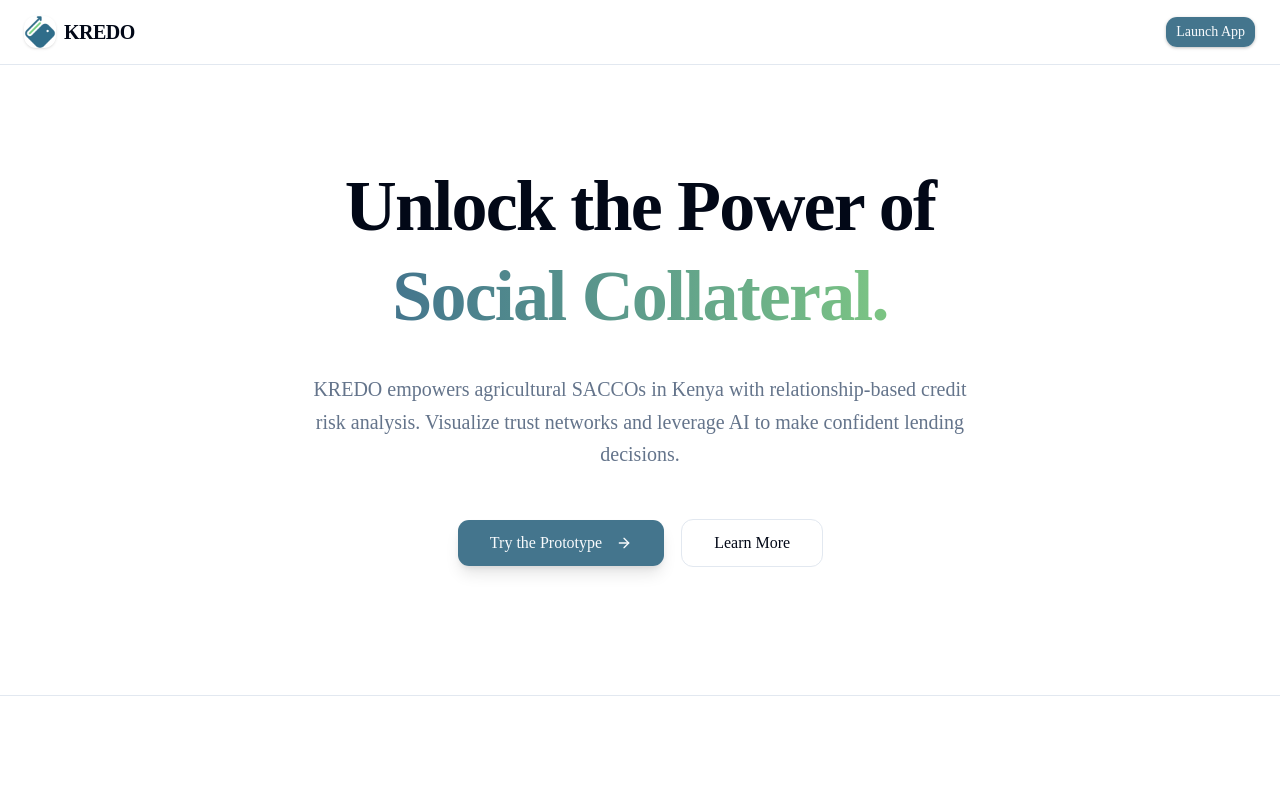
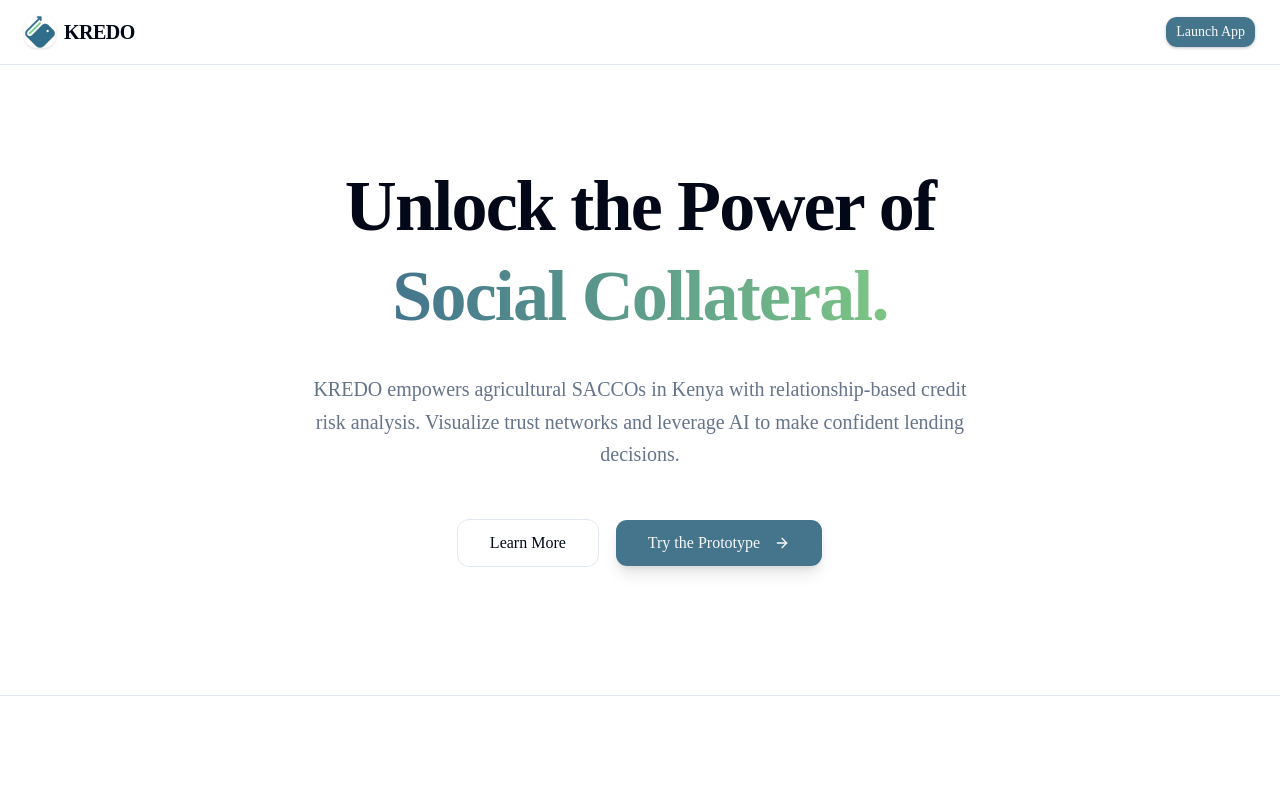
Before and after one commit to karume-lab/kredo, a Next.js app: page / in a window 1280 px wide. Shown: the top 797 px of the page. Built offline with nearby package versions, Linux system fonts and the light colour scheme.

Commit message:
feat: reorder call-to-action buttons in landing page hero section

```diff
--- a/src/app/page.tsx
+++ b/src/app/page.tsx
@@ -54,6 +54,13 @@ export default function LandingPage() {
             </p>
 
             <div className="flex flex-col sm:flex-row items-center justify-center gap-4 animate-in fade-in slide-in-from-bottom-8 duration-700 delay-300">
+              <Button
+                size="lg"
+                variant="outline"
+                className="w-full sm:w-auto bg-background hover:bg-muted text-foreground border-border text-base h-12 px-8 transition-all"
+              >
+                Learn More
+              </Button>
               <Link href="/dashboard">
                 <Button
                   size="lg"
@@ -63,13 +70,6 @@ export default function LandingPage() {
                   <ArrowRight className="ml-2 w-4 h-4" />
                 </Button>
               </Link>
-              <Button
-                size="lg"
-                variant="outline"
-                className="w-full sm:w-auto bg-background hover:bg-muted text-foreground border-border text-base h-12 px-8 transition-all"
-              >
-                Learn More
-              </Button>
             </div>
           </div>
         </section>
```
